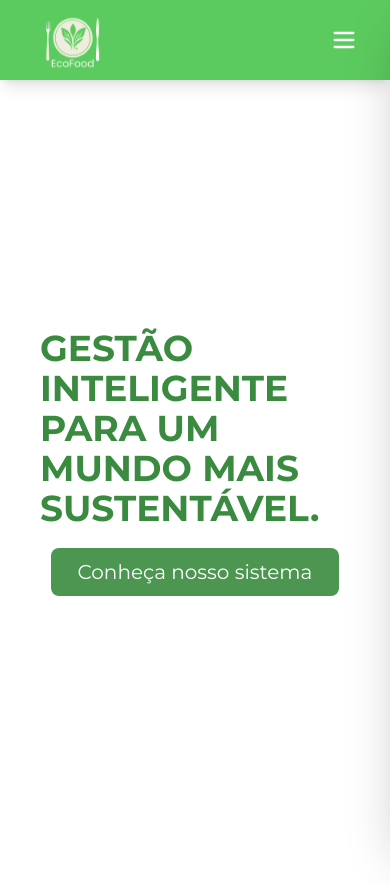
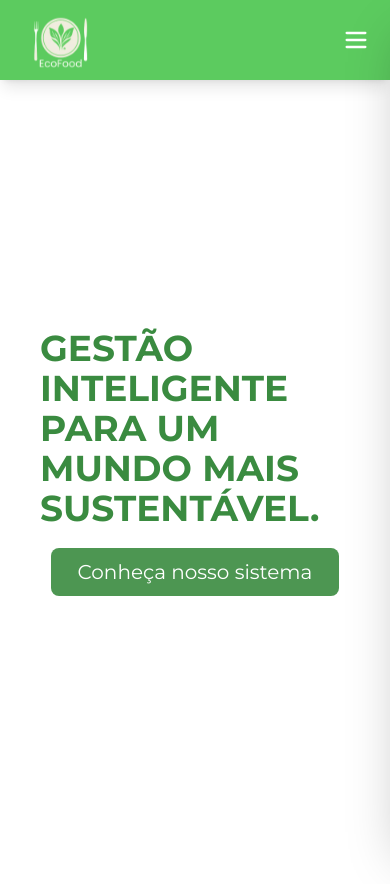
Before and after one commit to yuribodo/a-base-vem-forte, a Next.js app in the folder Front/: page / in a window 390 px wide. Shown: the top 884 px of the page. Built offline with nearby package versions, Linux system fonts and the light colour scheme.

Commit message:
feat: add less padding x on mobile screen

```diff
--- a/Front/components/Layout/Header/index.tsx
+++ b/Front/components/Layout/Header/index.tsx
@@ -29,7 +29,7 @@ const Header = () => {
   return (
     <header className="relative w-full">
 
-      <div className="w-full h-20 flex items-center justify-between bg-principalColor text-white px-6 shadow-lg">
+      <div className="w-full h-20 flex items-center justify-between bg-principalColor text-white px-3 sm:px-6 shadow-lg">
         <Link href="/" className="z-20">
           <Image
             src={Logo}
```
